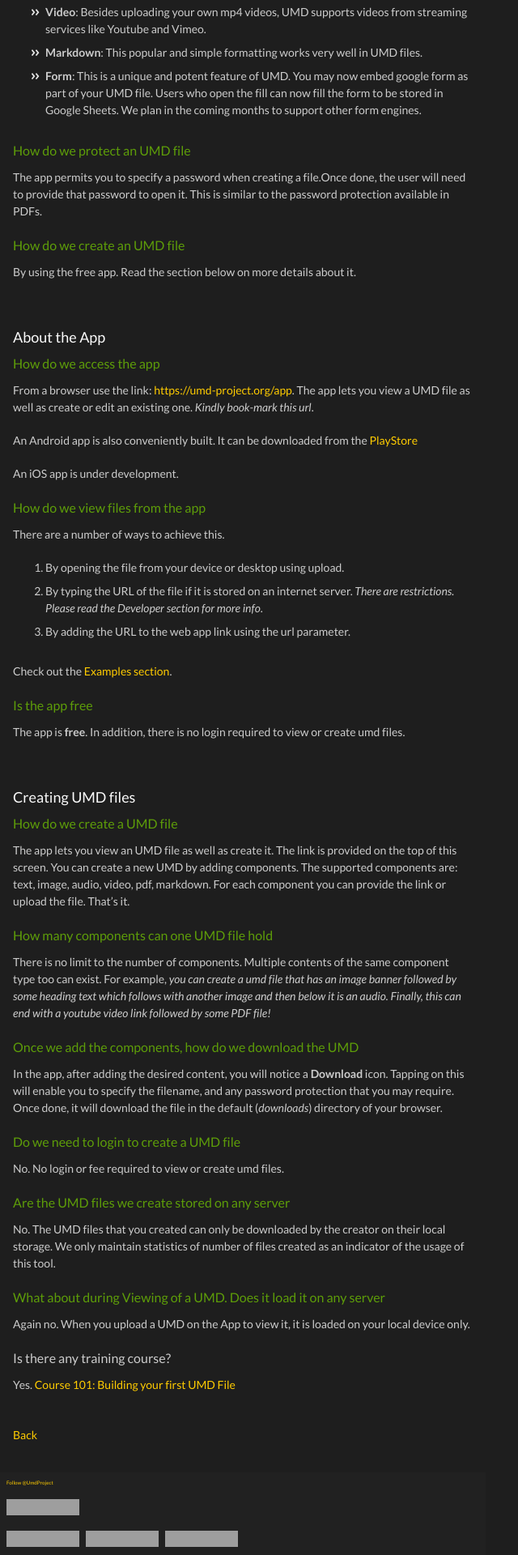
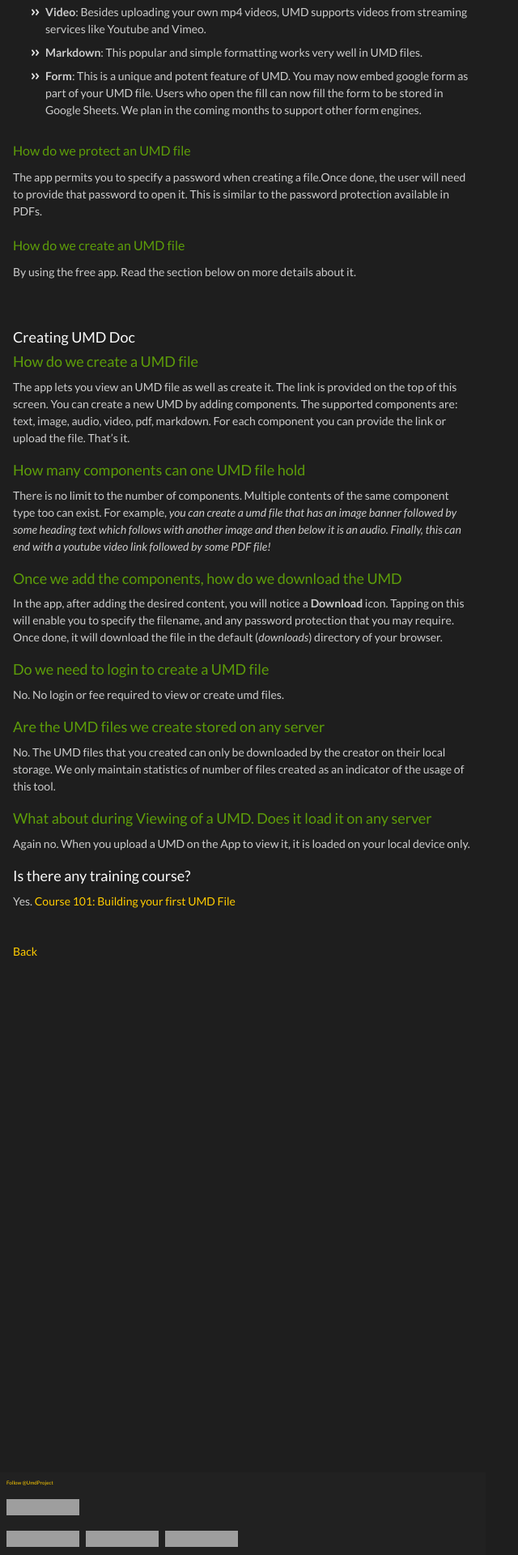
Before and after one commit to umd-project/umd-docs, a Jekyll site: the page built from creatingumd.md, in a window 1280 px wide. Shown: the part 810-2730 px from the top of the page at 81% size, without its empty margins (0-640 px from the left). Built offline with Jekyll 4.4.1, drawn with Linux system fonts in a browser that asks for light colours; comment, search, counter and statistics services are not loaded; grey boxes are pictures that could not be loaded.

```diff
--- a/faq.md
+++ b/creatingumd.md
@@ -40,56 +40,32 @@ By using the free app. Read the section below on more details about it.
 
 <br/>
 
-### About the App
-#### How do we access the app
-{: .subtitle}
-From a browser use the link: [https://umd-project.org/app](https://umd-project.org/app){:target="_blank"}. The app lets you view a UMD file as well as create or edit an existing one. *Kindly book-mark this url*.
-
-An Android app is also conveniently built. It can be downloaded from the [PlayStore](https://play.google.com/store/apps/details?id=org.umdproject.umdapp)
-
-An iOS app is under development.
-
-#### How do we view files from the app
-{: .subtitle}
-There are a number of ways to achieve this.
-1. By opening the file from your device or desktop using upload.
-2. By typing the URL of the file if it is stored on an internet server. *There are restrictions. Please read the Developer section for more info*.
-3. By adding the URL to the web app link using the url parameter.
-
-Check out the [Examples section](../examples/readme.md).
-
-#### Is the app free
-{: .subtitle}
-The app is **free**. In addition, there is no login required to view or create umd files.
-
-<br/>
-
-### Creating UMD files
-#### How do we create a UMD file
+### Creating UMD Doc
+### How do we create a UMD file
 {: .subtitle}
 The app lets you view an UMD file as well as create it. The link is provided on the top of this screen. You can create a new UMD by adding components. The supported components are: text, image, audio, video, pdf, markdown. For each component you can provide the link or upload the file. That's it.
 
-#### How many components can one UMD file hold
+### How many components can one UMD file hold
 {: .subtitle}
 There is no limit to the number of components. Multiple contents of the same component type too can exist. For example, <i>you can create a umd file that has an image banner followed by some heading text which follows with another image and then below it is an audio. Finally, this can end with a youtube video link followed by some PDF file!</i>
 
-#### Once we add the components, how do we download the UMD
+### Once we add the components, how do we download the UMD
 {: .subtitle}
 In the app, after adding the desired content, you will notice a **Download** icon. Tapping on this will enable you to specify the filename, and any password protection that you may require. Once done, it will download the file in the default (*downloads*) directory of your browser.
 
-#### Do we need to login to create a UMD file
+### Do we need to login to create a UMD file
 {: .subtitle}
 No. No login or fee required to view or create umd files.
 
-#### Are the UMD files we create stored on any server
+### Are the UMD files we create stored on any server
 {: .subtitle}
 No. The UMD files that you created can only be downloaded by the creator on their local storage. We only maintain statistics of number of files created as an indicator of the usage of this tool.
 
-#### What about during Viewing of a UMD. Does it load it on any server
+### What about during Viewing of a UMD. Does it load it on any server
 {: .subtitle}
 Again no. When you upload a UMD on the App to view it, it is loaded on your local device only.
 
-#### Is there any training course?
+### Is there any training course?
 Yes. [Course 101: Building your first UMD File](../app?url=/examples/files/umd-course-101.umd)
 
 
```
Also changed, not shown: other parts of creatingumd.md (+1 -1 lines), aboutumd.md (added, +42 -0 lines), index.md (+5 -3 lines), viewingumd.md (added, +31 -0 lines).
